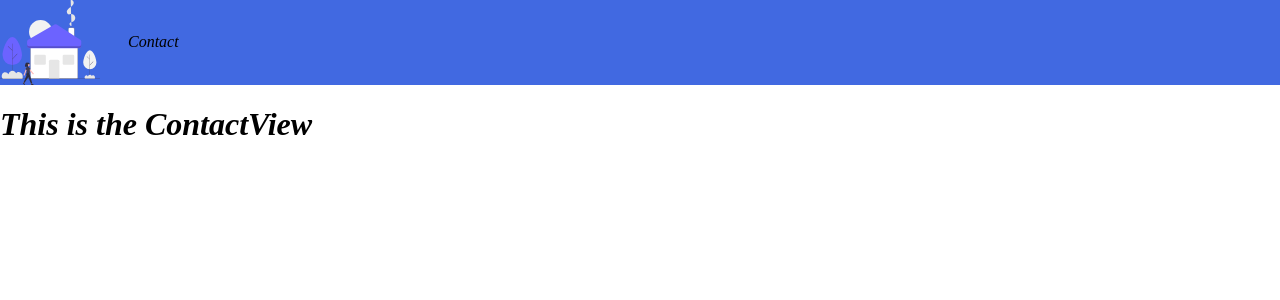
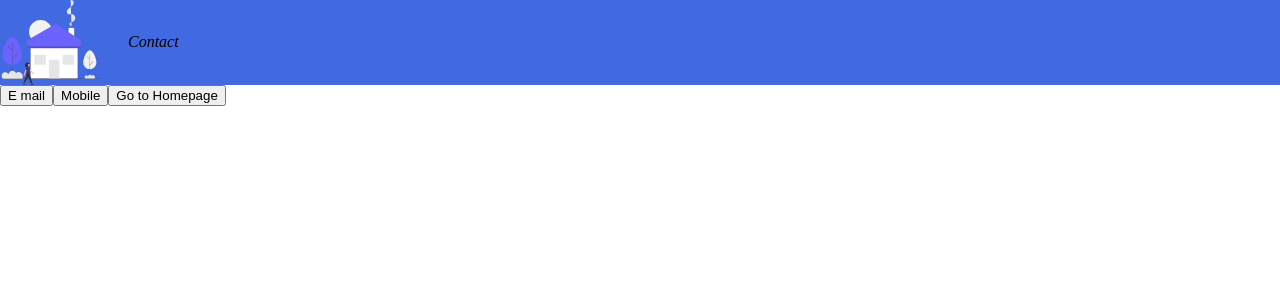
Before and after one commit to Jockaiii/FunFood, a React (Create React App) app: page /ContactView in a window 1280 px wide. Shown: the top 300 px of the page. Built offline with nearby package versions, Linux system fonts and the light colour scheme.

Commit message:
Preetis commit, uppdaterade contact vyn

```diff
--- a/src/view/contactview/ContactView.js
+++ b/src/view/contactview/ContactView.js
@@ -1,9 +1,19 @@
 import React from 'react'
+import { useHistory } from 'react-router-dom'
 
 export const ContactView = () => {
+
+
+    const history = useHistory()
     return (
         <div>
-            <h1>This is the ContactView</h1>
+            <button> E mail </button>
+            <button> Mobile </button>
+
+
+            <button onClick={() => history.push('./HomeView')}> Go to Homepage</button>
         </div>
     )
 }
+
+export default ContactView
```
